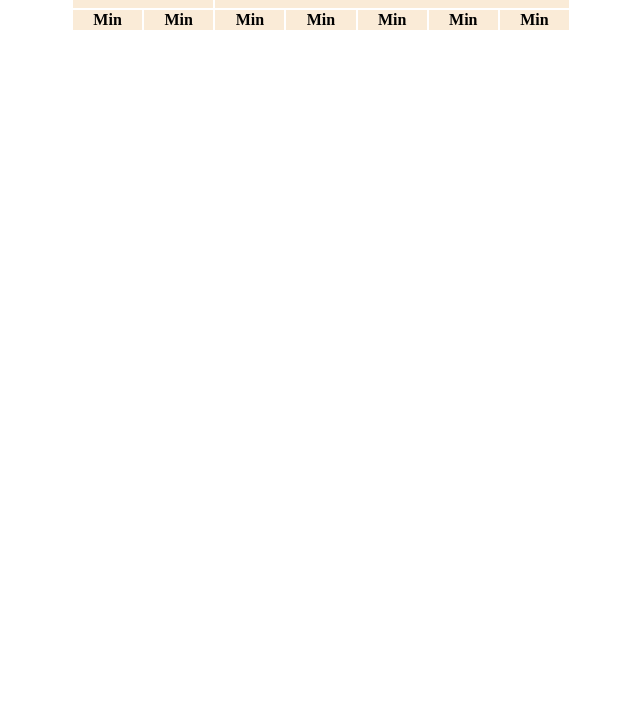
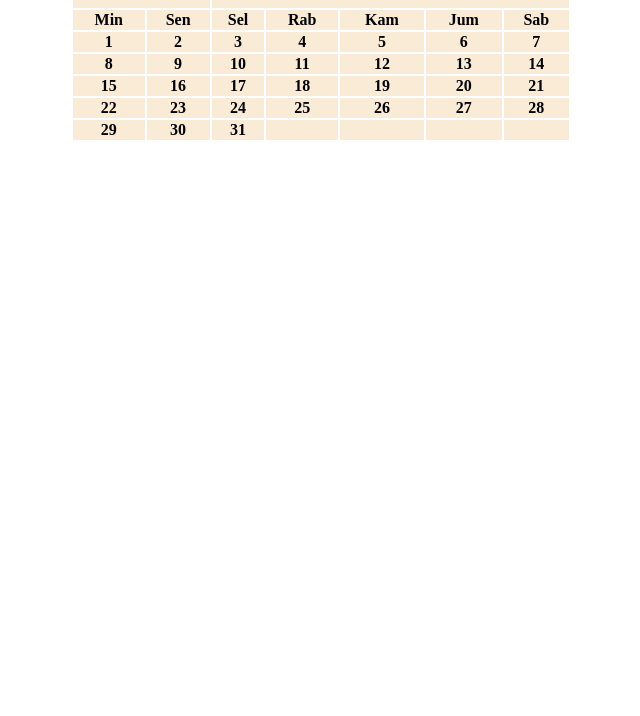
Before and after one commit to Loneth/loneth.github.io, a plain HTML site: page index.html in a window 1280 px wide. Shown: the part 84-800 px from the top of the page, without its empty margins (319-959 px from the left). Drawn offline with Linux system fonts and the light colour scheme.

Commit message:
menambahkan angka pada kalender

```diff
--- a/index.html
+++ b/index.html
@@ -25,12 +25,57 @@
                 </tr>
                 <tr>
                     <th>Min</th>
-                    <th>Min</th>
-                    <th>Min</th>
-                    <th>Min</th>
-                    <th>Min</th>
-                    <th>Min</th>
-                    <th>Min</th>
+                    <th>Sen</th>
+                    <th>Sel</th>
+                    <th>Rab</th>
+                    <th>Kam</th>
+                    <th>Jum</th>
+                    <th>Sab</th>
+                </tr>
+                <tr>
+                    <th>1</th>
+                    <th>2</th>
+                    <th>3</th>
+                    <th>4</th>
+                    <th>5</th>
+                    <th>6</th>
+                    <th>7</th>
+                </tr>
+                <tr>
+                    <th>8</th>
+                    <th>9</th>
+                    <th>10</th>
+                    <th>11</th>
+                    <th>12</th>
+                    <th>13</th>
+                    <th>14</th>
+                </tr>
+                <tr>
+                    <th>15</th>
+                    <th>16</th>
+                    <th>17</th>
+                    <th>18</th>
+                    <th>19</th>
+                    <th>20</th>
+                    <th>21</th>
+                </tr>
+                <tr>
+                    <th>22</th>
+                    <th>23</th>
+                    <th>24</th>
+                    <th>25</th>
+                    <th>26</th>
+                    <th>27</th>
+                    <th>28</th>
+                </tr>
+                <tr>
+                    <th>29</th>
+                    <th>30</th>
+                    <th>31</th>
+                    <th></th>
+                    <th></th>
+                    <th></th>
+                    <th></th>
                 </tr>
             </table>
         </div>
```
